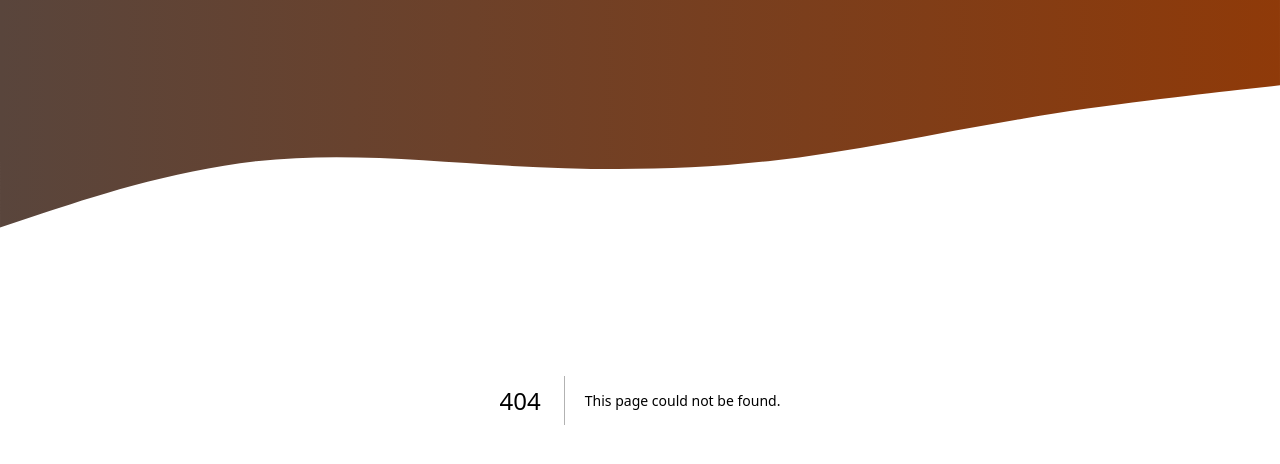
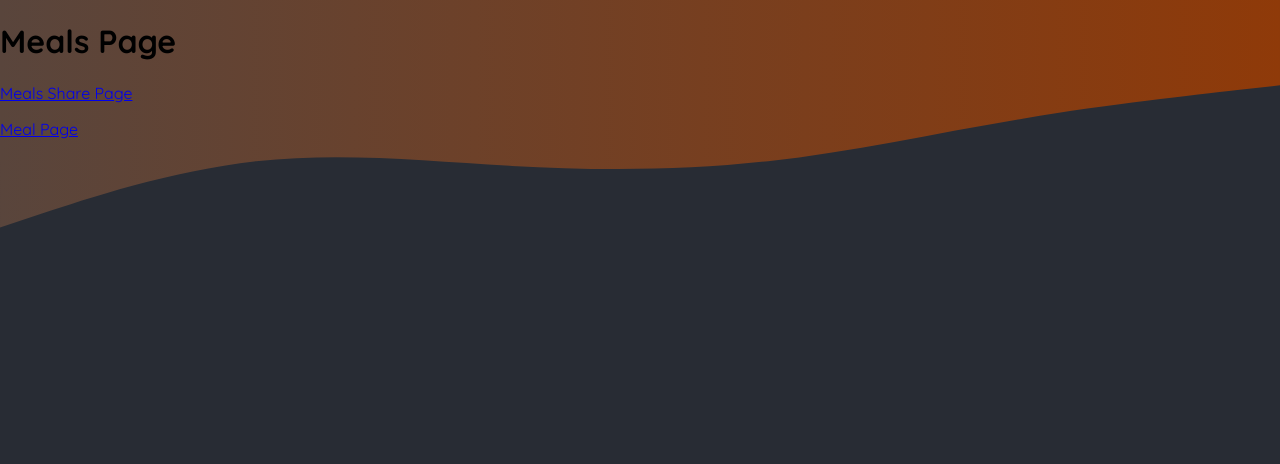
Before and after one commit to Snaps0907/FoodieApp, a Next.js app: page /meals in a window 1280 px wide. Before the commit this address had no page. Shown: the top 464 px of the page. Built offline with nearby package versions, Linux system fonts and the light colour scheme.

Commit message:
Add new pages

```diff
--- /dev/null
+++ b/app/meals/page.js
@@ -0,0 +1,11 @@
+import Link from "next/link";
+
+export default function MealsPage(){
+    return (
+        <main>
+            <h1>Meals Page</h1>
+            <p><Link href="/meals/share">Meals Share Page</Link></p>
+            <p><Link href="/meals/anything">Meal Page</Link></p>
+        </main>
+    )
+}
--- a/app/page.js
+++ b/app/page.js
@@ -1,9 +1,13 @@
+import Link from "next/link";
+
 export default function Home() {
   return (
     <main>
       <h1 style={{ color: 'white', textAlign: 'center' }}>
         Time to get started!
       </h1>
+      <p><Link href="/meals">Meals Page</Link></p>
+      <p><Link href="/community">Community Page</Link></p>
     </main>
   );
 }
```
Also changed, not shown: app/community/page.js (added, +7 -0 lines), app/meals/[slug]/page.js (added, +8 -0 lines), app/meals/share/page.js (added, +7 -0 lines).
